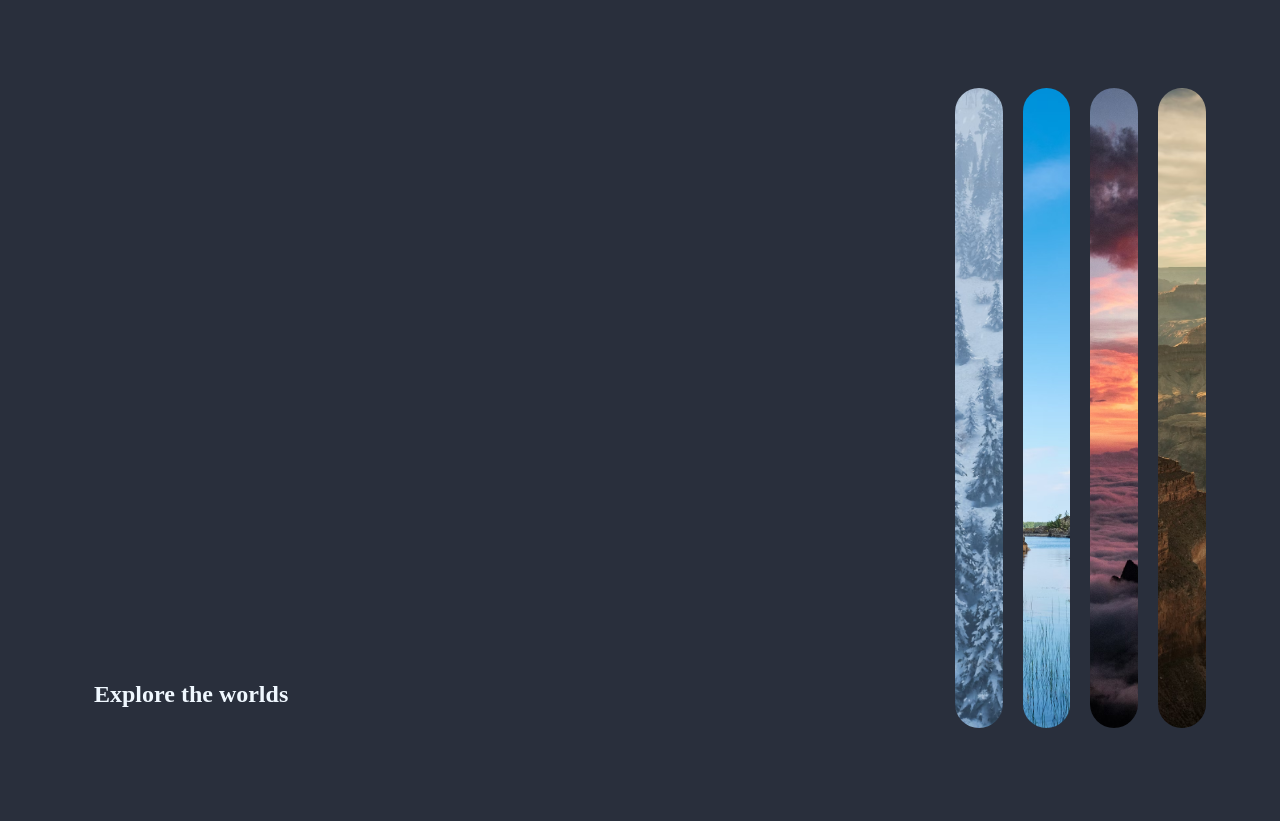
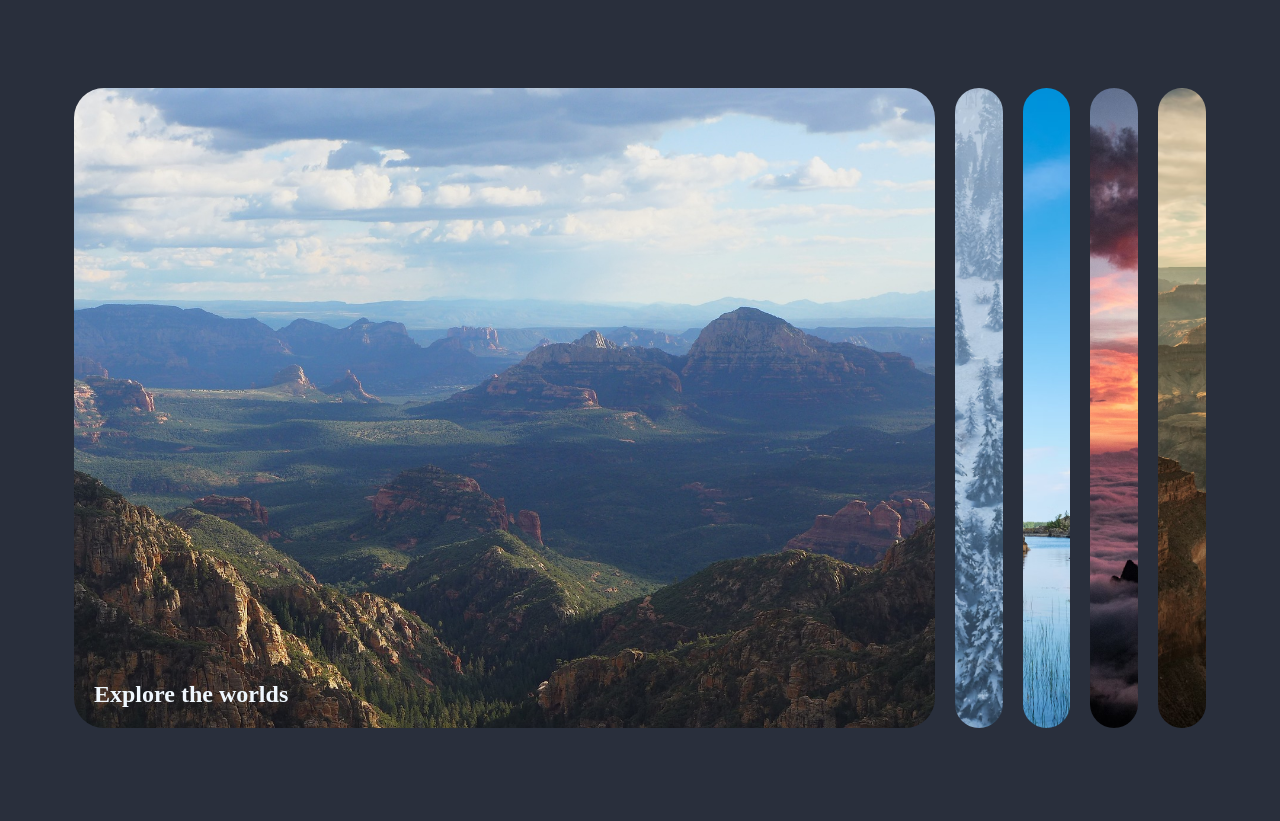
Before and after one commit to lanzkrish/Expanding-Cards, a plain HTML site: page index.html in a window 1280 px wide. Shown: the top 821 px of the page. Drawn offline with Linux system fonts and the light colour scheme; the site is published under a folder, as on GitHub Pages, so addresses that start at the root find nothing; a web font is replaced by a local one.

Commit message:
upade link to the first image

```diff
--- a/index.html
+++ b/index.html
@@ -11,7 +11,7 @@
   <body>
     <div class="section">
       <div class="container">
-        <div class="panel active" style="background-image: url('/assets/the-edge-1476994_1920.jpg');">
+        <div class="panel active" style="background-image: url('./assets/the-edge-1476994_1920.jpg');">
           <h3>Explore the worlds</h3>
         </div>
         <div class="panel" style="background-image: url('./assets/premium_photo-1671490810877-54bb3574812d.avif ');">
```
